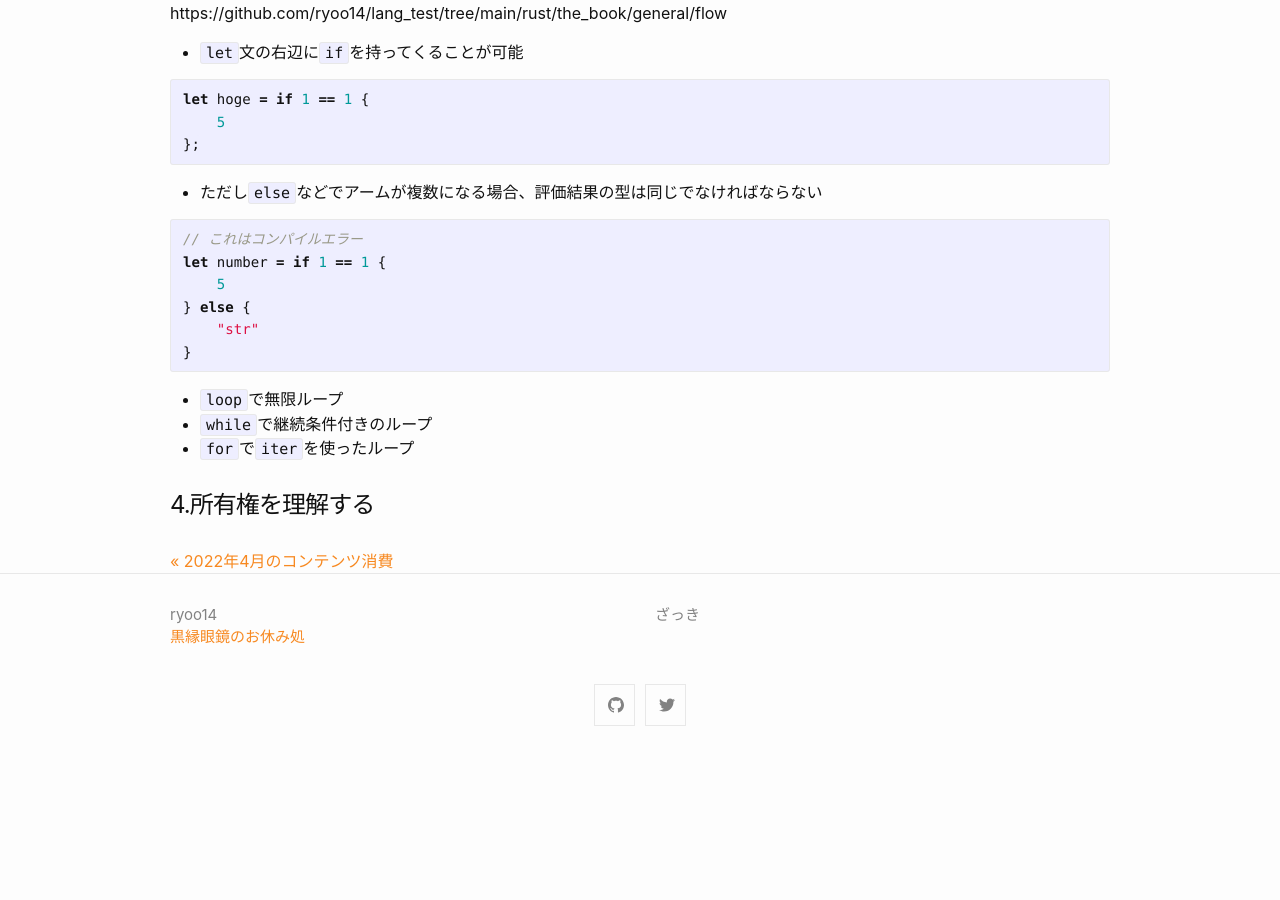
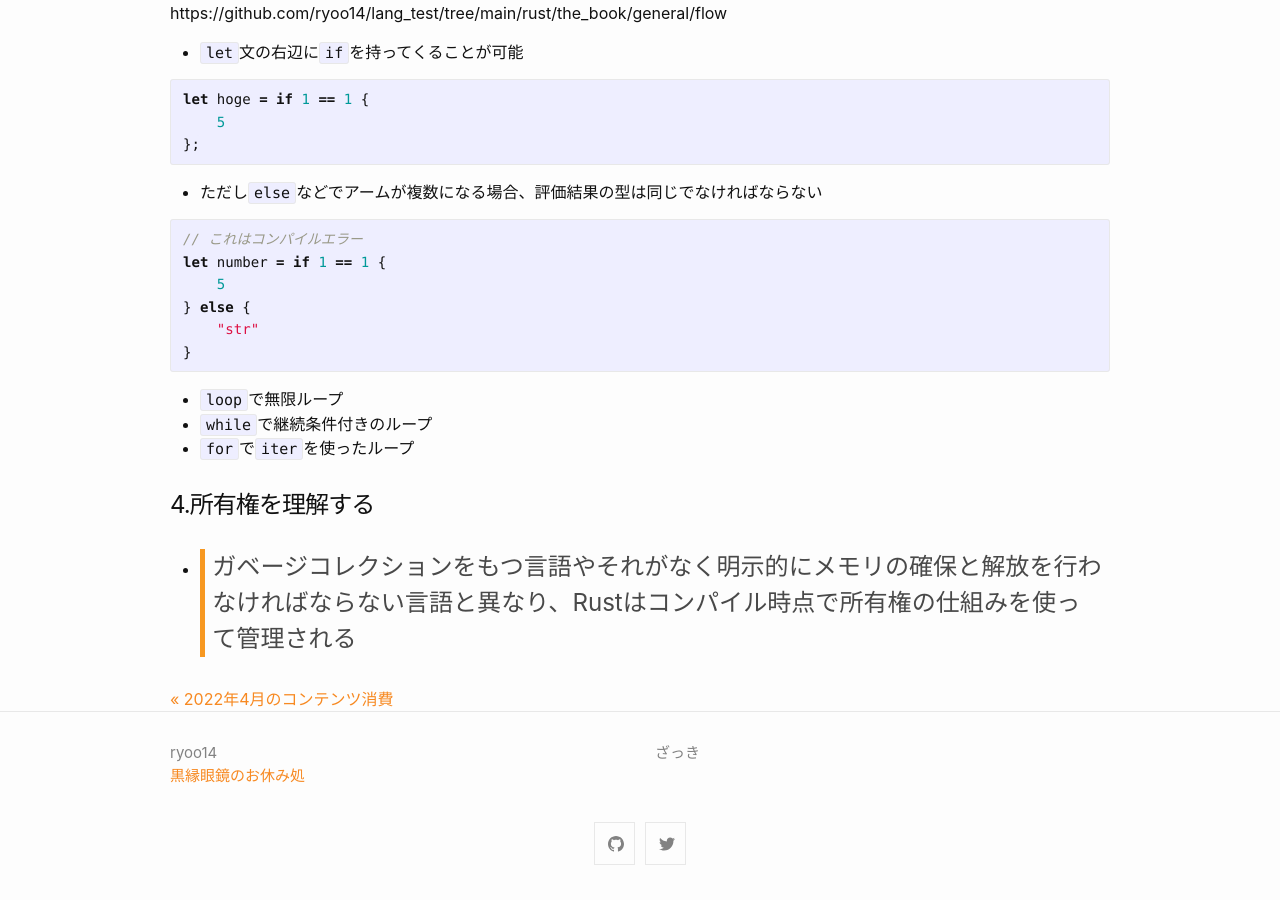
Before and after one commit to ryoo14/blog_ryoo_cc, a Jekyll site: the page built from _posts/2022-05-01-rust_the_book.md, in a window 1280 px wide and 900 px high, scrolled down 1503 px. Built offline with Jekyll 4.4.1, drawn with Linux system fonts in a browser that asks for light colours; before the commit the page ends 2264 px from its top, so only the background shows below that.

Commit message:
20220505

```diff
--- a/_posts/2022-05-01-rust_the_book.md
+++ b/_posts/2022-05-01-rust_the_book.md
@@ -93,3 +93,6 @@ let number = if 1 == 1 {
 - `for`で`iter`を使ったループ
 
 # 4.所有権を理解する
+
+- ガベージコレクションをもつ言語やそれがなく明示的にメモリの確保と解放を行わなければならない言語と異なり、Rustはコンパイル時点で所有権の仕組みを使って管理される
+-
```
